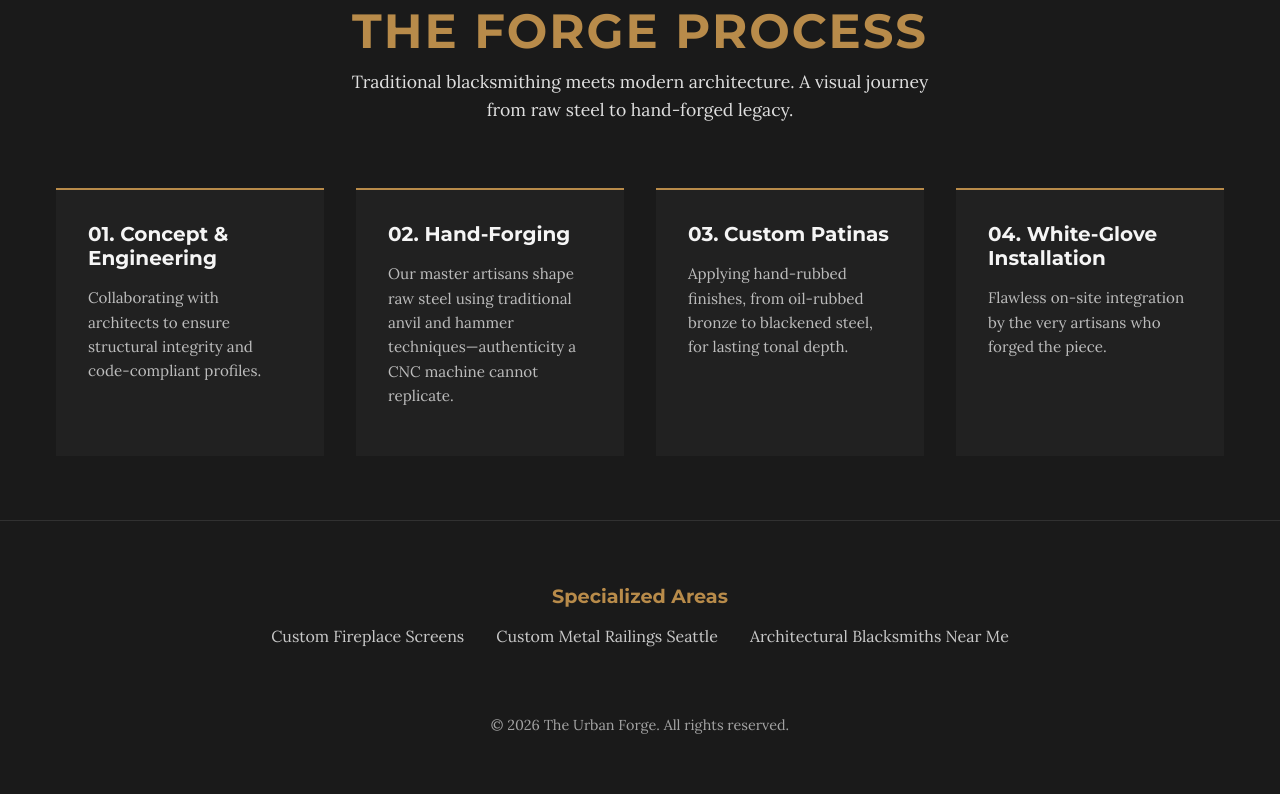
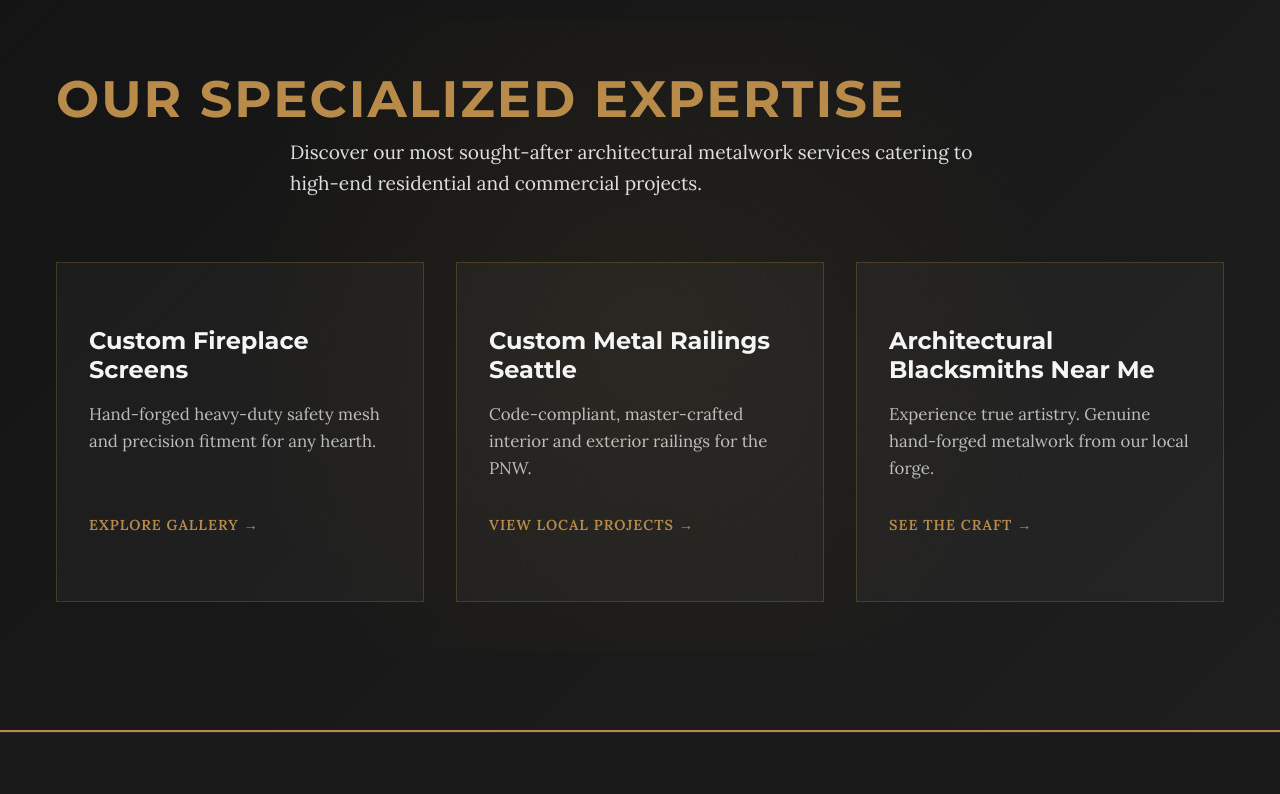
Before and after one commit to MOMO-1021/Urban-Forge, an Astro site: page / in a window 1280 px wide. Shown: the part 1434-2228 px from the top of the page. Built offline with nearby package versions, Linux system fonts and the light colour scheme; Astro itself is replaced by a stand-in of ours.

Commit message:
Updated wherever necessary

```diff
--- /dev/null
+++ b/src/components/SpecializedAreas.astro
@@ -0,0 +1,181 @@
+---
+// SpecializedAreas.astro
+---
+
+<section class="specialized-areas">
+  <div class="container relative-z">
+    <div class="section-header text-center">
+      <h2>Our Specialized Expertise</h2>
+      <p>Discover our most sought-after architectural metalwork services catering to high-end residential and commercial projects.</p>
+    </div>
+
+    <div class="areas-grid">
+      <!-- Fireplace Screens -->
+      <a href="/custom-fireplace-screens" class="area-card">
+        <div class="card-content">
+          <h3>Custom Fireplace Screens</h3>
+          <p>Hand-forged heavy-duty safety mesh and precision fitment for any hearth.</p>
+          <span class="explore-btn">Explore Gallery &rarr;</span>
+        </div>
+        <div class="card-bg"></div>
+      </a>
+
+      <!-- Metal Railings -->
+      <a href="/custom-metal-railings-seattle" class="area-card">
+        <div class="card-content">
+          <h3>Custom Metal Railings Seattle</h3>
+          <p>Code-compliant, master-crafted interior and exterior railings for the PNW.</p>
+          <span class="explore-btn">View Local Projects &rarr;</span>
+        </div>
+        <div class="card-bg"></div>
+      </a>
+
+      <!-- Architectural Blacksmiths -->
+      <a href="/architectural-blacksmiths-near-me" class="area-card">
+        <div class="card-content">
+          <h3>Architectural Blacksmiths Near Me</h3>
+          <p>Experience true artistry. Genuine hand-forged metalwork from our local forge.</p>
+          <span class="explore-btn">See The Craft &rarr;</span>
+        </div>
+        <div class="card-bg"></div>
+      </a>
+    </div>
+  </div>
+</section>
+
+<style>
+  .specialized-areas {
+    padding: var(--spacing-xxl) 0;
+    position: relative;
+    background-color: var(--color-matte-black);
+    background-image: linear-gradient(135deg, rgba(20,20,20,1) 0%, rgba(30,30,30,1) 100%);
+    border-top: 2px solid var(--color-brushed-brass);
+    border-bottom: 2px solid var(--color-brushed-brass);
+    overflow: hidden;
+  }
+
+  /* Add a subtle glow behind the section */
+  .specialized-areas::before {
+    content: '';
+    position: absolute;
+    top: 50%;
+    left: 50%;
+    transform: translate(-50%, -50%);
+    width: 80%;
+    height: 80%;
+    background: radial-gradient(circle, rgba(212, 175, 55, 0.05) 0%, transparent 70%);
+    pointer-events: none;
+  }
+
+  .relative-z {
+    position: relative;
+    z-index: 2;
+  }
+
+  .section-header {
+    margin-bottom: var(--spacing-xl);
+  }
+
+  .section-header h2 {
+    color: var(--color-brushed-brass);
+    font-size: clamp(2.5rem, 4vw, 3.5rem);
+    text-transform: uppercase;
+    letter-spacing: 2px;
+    margin-bottom: var(--spacing-sm);
+  }
+
+  .section-header p {
+    color: var(--color-off-white);
+    font-size: 1.2rem;
+    max-width: 700px;
+    margin: 0 auto;
+    text-align: left;
+    opacity: 0.9;
+    line-height: 1.6;
+  }
+
+  .areas-grid {
+    display: grid;
+    grid-template-columns: repeat(auto-fit, minmax(320px, 1fr));
+    gap: var(--spacing-lg);
+  }
+
+  .area-card {
+    position: relative;
+    background: rgba(255, 255, 255, 0.03);
+    border: 1px solid rgba(212, 175, 55, 0.2);
+    padding: var(--spacing-xl) var(--spacing-lg);
+    text-decoration: none;
+    transition: all 0.4s cubic-bezier(0.165, 0.84, 0.44, 1);
+    display: flex;
+    flex-direction: column;
+    height: 100%;
+    overflow: hidden;
+  }
+
+  .card-bg {
+    position: absolute;
+    top: 0;
+    left: 0;
+    width: 100%;
+    height: 100%;
+    background: linear-gradient(to bottom right, transparent, rgba(212, 175, 55, 0.08));
+    opacity: 0;
+    transition: opacity 0.4s ease;
+    z-index: 1;
+  }
+
+  .card-content {
+    position: relative;
+    z-index: 2;
+    display: flex;
+    flex-direction: column;
+    height: 100%;
+  }
+
+  .area-card h3 {
+    color: var(--color-off-white);
+    font-size: 1.5rem;
+    margin-bottom: 1rem;
+    font-family: var(--font-heading);
+    transition: color 0.3s ease;
+  }
+
+  .area-card p {
+    color: rgba(255, 255, 255, 0.7);
+    line-height: 1.6;
+    margin-bottom: 2rem;
+    flex-grow: 1;
+    font-size: 1.05rem;
+  }
+
+  .explore-btn {
+    color: var(--color-brushed-brass);
+    font-weight: 600;
+    text-transform: uppercase;
+    letter-spacing: 1px;
+    font-size: 0.9rem;
+    display: inline-flex;
+    align-items: center;
+    transition: transform 0.3s ease;
+  }
+
+  /* Hover Effects */
+  .area-card:hover {
+    transform: translateY(-8px);
+    border-color: var(--color-brushed-brass);
+    box-shadow: 0 15px 30px rgba(0,0,0,0.5), 0 0 20px rgba(212, 175, 55, 0.15);
+  }
+
+  .area-card:hover .card-bg {
+    opacity: 1;
+  }
+
+  .area-card:hover h3 {
+    color: var(--color-brushed-brass);
+  }
+
+  .area-card:hover .explore-btn {
+    transform: translateX(5px);
+  }
+</style>
--- a/src/pages/index.astro
+++ b/src/pages/index.astro
@@ -1,6 +1,7 @@
 ---
 import Layout from '../layouts/Layout.astro';
 import Header from '../components/Header.astro';
+import SpecializedAreas from '../components/SpecializedAreas.astro';
 ---
 
 <Layout title="Custom Architectural Blacksmith" description="Bespoke metalwork and luxury architectural blacksmithing for high-end residential and commercial spaces.">
@@ -47,6 +48,8 @@ import Header from '../components/Header.astro';
     </div>
   </section>
 
+  <SpecializedAreas />
+
   <section class="section process-section">
     <div class="container">
       <div class="process-header">
@@ -75,26 +78,19 @@ import Header from '../components/Header.astro';
   </section>
 
   <!-- Add simple footer for visual completion -->
-  <footer class="bg-dark" style="padding: var(--spacing-xl) 0; text-align: center; border-top: 1px solid rgba(255,255,255,0.1);">
-    <div class="container" style="padding-bottom: var(--spacing-lg);">
-      <h3 style="color: var(--color-brushed-brass); font-family: var(--font-heading); margin-bottom: 1rem; font-size: 1.2rem;">Specialized Areas</h3>
-      <ul style="list-style: none; padding: 0; display: flex; justify-content: center; gap: 2rem; flex-wrap: wrap; margin-bottom: 2rem;">
-        <li><a href="/custom-fireplace-screens" style="color: var(--color-off-white); text-decoration: none; opacity: 0.8; transition: opacity 0.3s;" onmouseover="this.style.opacity='1'; this.style.color='var(--color-brushed-brass)';" onmouseout="this.style.opacity='0.8'; this.style.color='var(--color-off-white)';">Custom Fireplace Screens</a></li>
-        <li><a href="/custom-metal-railings-seattle" style="color: var(--color-off-white); text-decoration: none; opacity: 0.8; transition: opacity 0.3s;" onmouseover="this.style.opacity='1'; this.style.color='var(--color-brushed-brass)';" onmouseout="this.style.opacity='0.8'; this.style.color='var(--color-off-white)';">Custom Metal Railings Seattle</a></li>
-        <li><a href="/architectural-blacksmiths-near-me" style="color: var(--color-off-white); text-decoration: none; opacity: 0.8; transition: opacity 0.3s;" onmouseover="this.style.opacity='1'; this.style.color='var(--color-brushed-brass)';" onmouseout="this.style.opacity='0.8'; this.style.color='var(--color-off-white)';">Architectural Blacksmiths Near Me</a></li>
-      </ul>
-    </div>
-    <p style="color: rgba(255,255,255,0.6); margin: 0; font-size: 0.9rem;">&copy; {new Date().getFullYear()} The Urban Forge. All rights reserved.</p>
+  <footer class="bg-dark" style="padding: var(--spacing-lg) 0; text-align: center; border-top: 1px solid rgba(255,255,255,0.1);">
+     <p style="color: var(--color-off-white); margin: 0;">&copy; {new Date().getFullYear()} The Urban Forge. All rights reserved.</p>
   </footer>
 </Layout>
 
 <style>
   .hero-section {
     position: relative;
-    height: 90vh;
-    min-height: 600px;
+    min-height: calc(100vh - 80px);
     display: flex;
     align-items: center;
+    padding-top: var(--spacing-xxl);
+    padding-bottom: var(--spacing-xxl);
     overflow: hidden;
   }
   .video-background {
@@ -117,24 +113,30 @@ import Header from '../components/Header.astro';
     left: 0;
     width: 100%;
     height: 100%;
-    background: rgba(26, 26, 26, 0.6); /* Matte black semi-transparent overlay */
+    background: linear-gradient(to right, rgba(26, 26, 26, 0.85) 0%, rgba(26, 26, 26, 0.3) 100%); /* Premium gradient overlay */
   }
   .hero-content {
     position: relative;
     z-index: 1;
     color: var(--color-off-white);
-    max-width: 800px;
+    width: 100%;
   }
   .hero-content h1 {
     color: var(--color-off-white);
-    font-size: clamp(3rem, 5vw, 5rem);
-    margin-bottom: var(--spacing-md);
+    font-size: clamp(2.5rem, 5vw, 4.5rem);
+    line-height: 1.15;
+    font-weight: 700;
+    margin-bottom: 1.5rem;
+    letter-spacing: -1px;
+    max-width: 900px;
   }
   .hero-content p {
-    font-size: 1.25rem;
-    margin-bottom: var(--spacing-lg);
+    font-size: clamp(1.15rem, 2vw, 1.4rem);
+    margin-bottom: 2.5rem;
     font-family: var(--font-body);
     opacity: 0.9;
+    max-width: 750px;
+    line-height: 1.6;
   }
   .cta-group {
     display: flex;
```
Also changed, not shown: src/content/portfolio/live-edge-walnut-dining-table.md (added, +19 -0 lines), src/content/portfolio/modern-linear-fireplace.md (added, +19 -0 lines), src/pages/custom-fireplace-screens.astro (+8 -2 lines), src/pages/custom-metal-railings-seattle.astro (+5 -10 lines), src/pages/portfolio/index.astro (+7 -1 lines), src/pages/services.astro (+6 -10 lines).
